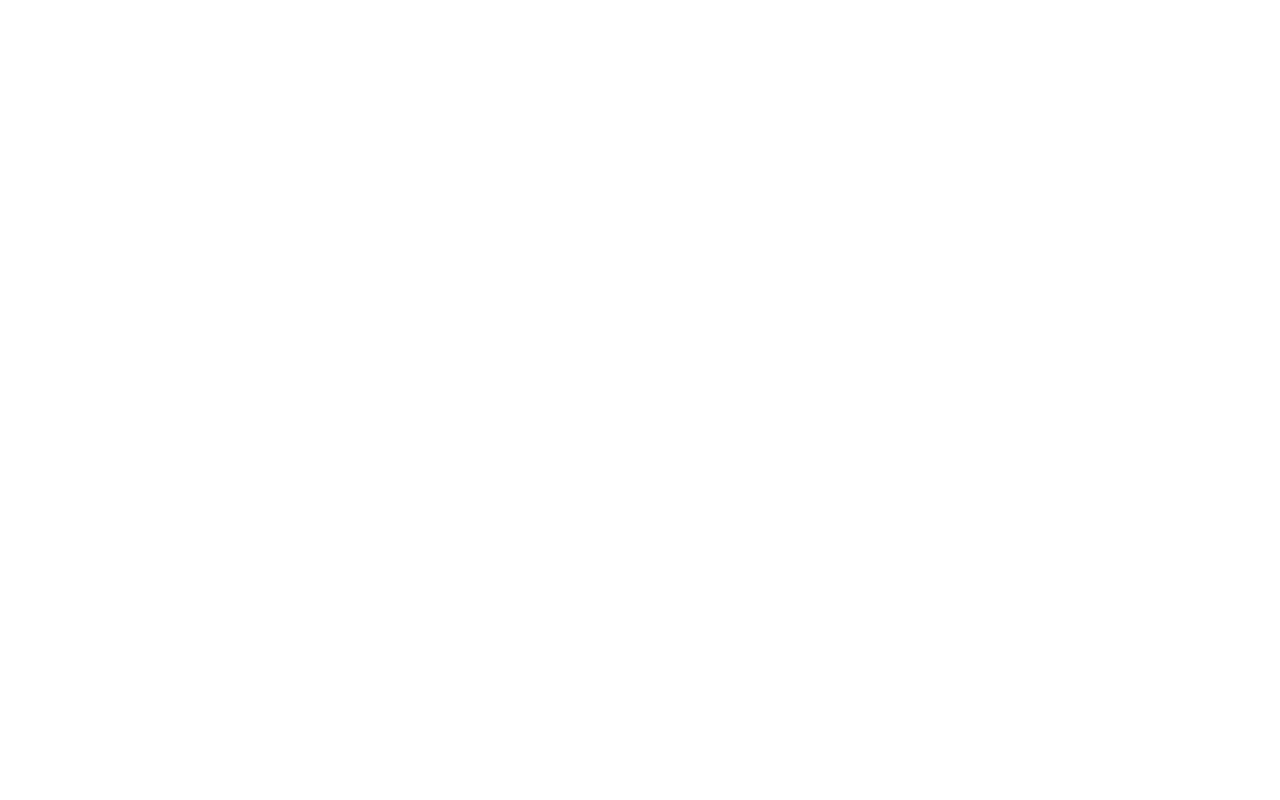
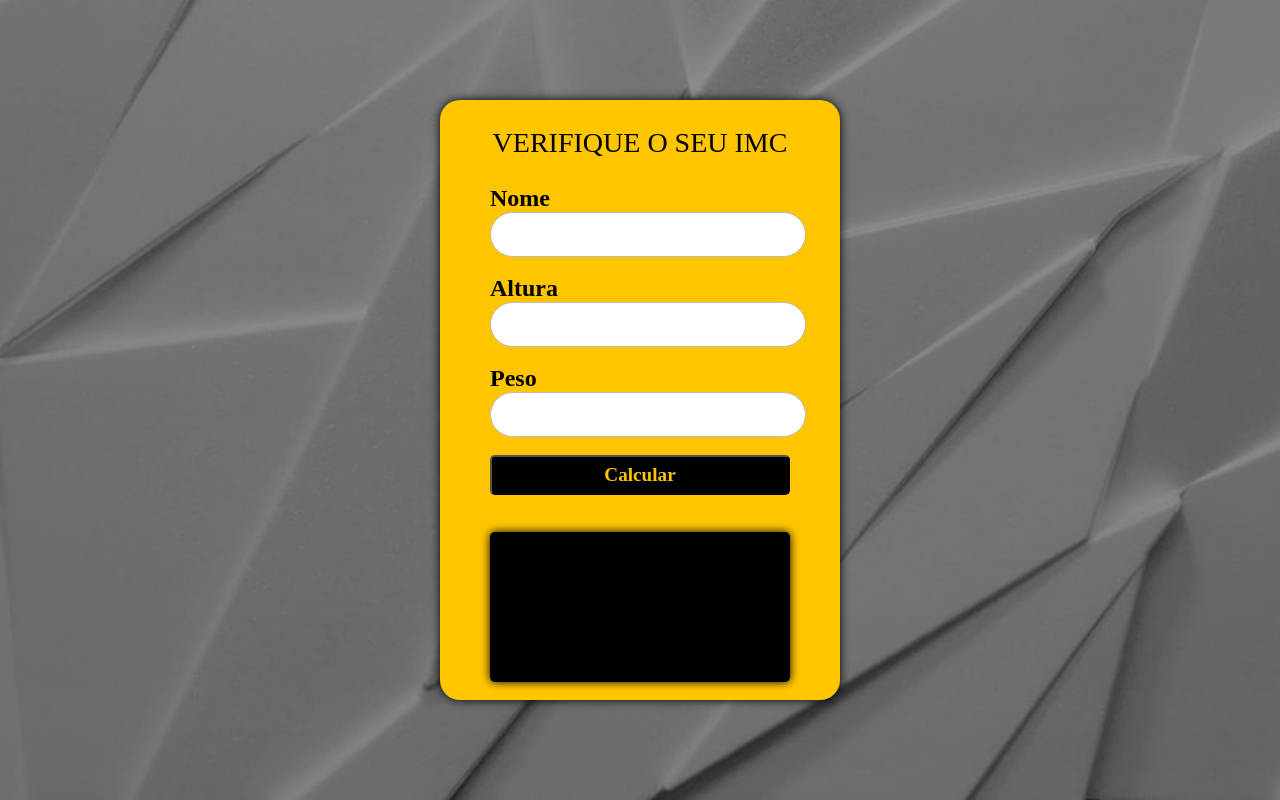
Before and after one commit to lucasfinotirodrigues/Calculadora-IMC, a plain HTML site: page index.html in a window 1280 px wide. Drawn offline with Linux system fonts and the light colour scheme.

Commit message:
"Finalização das funcionalidades"

```diff
--- a/css/style.css
+++ b/css/style.css
@@ -3,5 +3,87 @@
 *{
     margin: 0;
     padding: 0;
-    font-family: 'Open Sans',  'Arial', sans-serif;
+    font-family: 'Open Sans',  sans-serif;
 }
+main{
+    display: flex;
+    width: 100vw;
+    height: 100vh;
+    justify-content: center;
+    align-items: center;
+    background-image: url(../img/bg.jpg);
+    background-repeat: no-repeat;
+    background-size: cover;
+  }
+
+  .container{
+    display: flex;
+    flex-direction: column;
+    background: rgb(255,198,0);
+    width: 400px;
+    height: 600px;
+    align-items: center;
+    justify-content: space-evenly;
+    border-radius: 20px;
+    box-shadow: 0 0 10px black;
+  }
+  .title{
+    display: flex;
+    justify-content: center;
+    align-items: center;
+    width: 100%;
+    height: 50px;
+    font: 400 1.75rem serif;
+    text-transform: uppercase;
+
+  }
+
+  .input {
+    display: flex;
+    width: 300px;
+    height: 72px;
+    flex-direction: column;
+    align-items: left;
+  }
+  .input input {
+
+    width: 304px;
+    height: 42px;
+    border: 1.75px solid #b9b9b9;
+    border-radius: 28px;
+    box-shadow: 4px #000;
+    font: 300 1.5rem serif;
+    text-align: left;
+    padding: 5px;
+  }
+
+  .input label {
+    font: bold 1.5rem serif;
+  }
+
+  button{
+    width: 300px;
+    height: 40px;
+    font: bold 1.2rem serif;
+    background: #000;
+    color: rgb(255,198,0);
+    outline: none;
+    border-radius: 5px;
+    cursor: pointer;
+  }
+
+  .result{
+    display: flex;
+    margin-top: 20px;
+    align-items: center;
+    width: 300px;
+    height: 150px;
+    border-radius: 5px;
+    font: italic 1.5rem serif;
+    box-shadow: 0px 0px 10px black;
+    background: #000;
+    color: rgb(255,198,0);
+    padding: 20px;
+    box-sizing: border-box;
+    user-select: none;
+  }
--- a/index.html
+++ b/index.html
@@ -5,13 +5,30 @@
     <meta http-equiv="X-UA-Compatible" content="IE=edge">
     <meta name="viewport" content="width=device-width, initial-scale=1.0">
     <title>Calculadora de Índice de Massa Corporal(IMC)</title>
-    <link rel="shortcut icon" href="favicon.ico" type="image/x-icon" />
+    <link rel="shortcut icon" href="img/favicon.ico" type="image/x-icon" />
     <link rel="stylesheet" href="css/style.css">
 </head>
 <body>
+    <main>
+      <div class="container">
+        <div class="title"> Verifique o seu IMC</div>
+        <div class="input">
+            <label>Nome</label>
+            <input type="text" id='nome'>
+        </div>
+        <div class="input">
+            <label>Altura</label>
+            <input type="number" id='altura'>
+        </div>
+        <div class="input">
+            <label>Peso</label>
+            <input type="number" id='peso'>
+        </div>
+        <button id='calcular'>Calcular</button>
 
-
-
+        <div class="result" id='resultado'></div>
+      </div>
+    </main>
     <script src="js/script.js"></script>
-</body>
+  </body>
 </html>
--- a/js/script.js
+++ b/js/script.js
@@ -0,0 +1,37 @@
+const calcular = document.getElementById('calcular');
+
+function imc () {
+    const nome = document.getElementById('nome').value;
+    const altura = +document.getElementById('altura').value;
+    const peso = +document.getElementById('peso').value;
+    const resultado = document.getElementById('resultado');
+
+    if (nome !== '' && altura !== '' && peso !== '') {
+
+        const valorIMC = (peso / (altura * altura)).toFixed(1);
+
+        let classificacao = '';
+
+        if (valorIMC < 18.5){
+            classificacao = 'abaixo do peso.';
+        }else if (valorIMC < 25) {
+            classificacao = 'com peso ideal. Parabéns!!!';
+        }else if (valorIMC < 30){
+            classificacao = 'levemente acima do peso.';
+        }else if (valorIMC < 35){
+            classificacao = 'com obesidade grau I.';
+        }else if (valorIMC < 40){
+            classificacao = 'com obesidade grau II';
+        }else {
+            classificacao = 'com obesidade grau III. Cuidado!!';
+        }
+
+        resultado.textContent = `${nome} seu IMC é ${valorIMC} e você está ${classificacao}`;
+
+    }else {
+        resultado.textContent = 'Preencha todos os campos!!!';
+    }
+
+}
+
+calcular.addEventListener('click', imc);
```
Also changed, not shown: img/bg.jpg (added), img/favicon.ico (renamed from favicon.ico).
